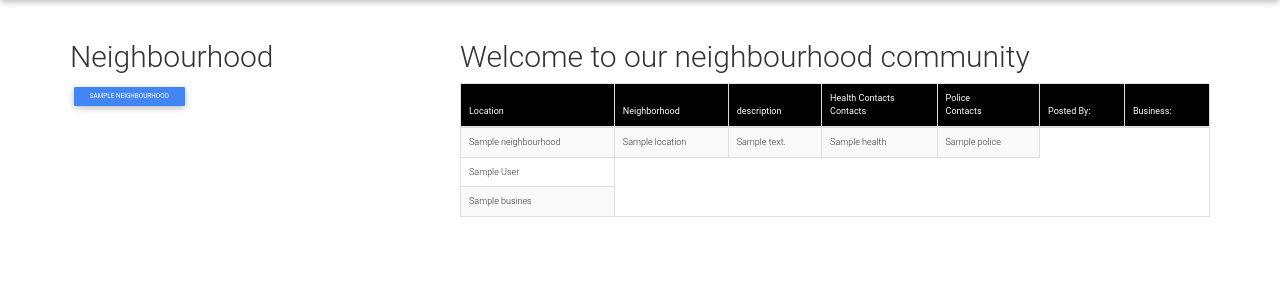
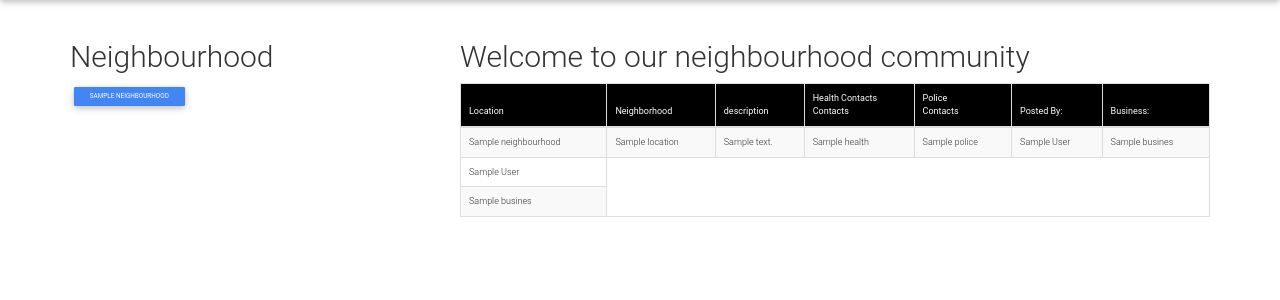
Before and after one commit to KadogoKenya/Neighbourhood, a Django app: template neighbourhood/templates/all_neighbourhoods.html in a window 1280 px wide. Shown: the part 72-372 px from the top of the page. Run offline with Django 3.2, Linux system fonts and the light colour scheme; the template is opened without the code that fills it: most values are stand-ins (such as "Sample title", 1, 10 or a date in 2020); some libraries are stand-ins or nearby versions.

Commit message:
joining table

```diff
--- a/neighbourhood/templates/all_neighbourhoods.html
+++ b/neighbourhood/templates/all_neighbourhoods.html
@@ -41,16 +41,22 @@
                         <td>{{ neighbourhoods.description}}</td>
                         <td>{{ neighbourhoods.health}}</td>
                         <td>{{ neighbourhoods.police}}</td>
+
+
+
+                        <td>{{neighbourhoods.neighbourhood.user|title}}</td>
+                        <td>{{neighbourhoods.neighbourhood.Business.name}} </td>
+
                     </tr>
                     {% endfor %}
 
                     {% for post in posts %}
-                    <tr><td>{{post.user|title}}</td></tr>
+                    <tr><td>{{neighbourhood.post.user|title}}</td></tr>
 
                     {% endfor %}
 
                     {% for business in business %}
-                    <tr><td>{{business.name}}</td></tr>
+                    <tr><td>{{neighbourhood.business.name}}</td></tr>
 
                     {% endfor %}
 
--- a/neighbourhood/templates/neighbour.html
+++ b/neighbourhood/templates/neighbour.html
@@ -59,7 +59,7 @@
                         {{form|crispy}}
                         <button type="submit" class="btn btn-sm btn-success">Save Business</button>
                         <button type="button" class="btn btn-sm btn-outline-danger " data-dismiss="modal">
-                            Close
+                            Dismiss
                         </button>
                     </form>
 
--- a/neighbourhood/templates/neighbour/navbar.html
+++ b/neighbourhood/templates/neighbour/navbar.html
@@ -13,8 +13,8 @@
           </a>
           <div class="dropdown-menu" aria-labelledby="navbarDropdownMenuLink">
             <a href="{% url 'create_neighbourhood' %}"> New neighbourhood</a>
-            <a href="{% url 'create_neighbourhood' %}"> New neighbourhood</a>
-            <a href="{% url 'create_neighbourhood' %}"> New neighbourhood</a>
+
+
           </div>
         </li>
 
```
